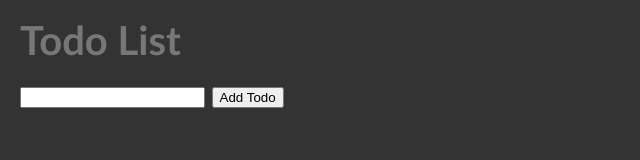
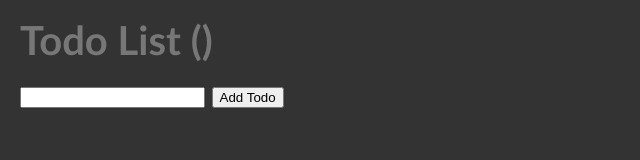
Before and after one commit to edwardtanguay/simple-todo-list, a React (Create React App) app: page / in a window 1280 px wide. Shown: the top 160 px of the page, without its empty margins (0-640 px from the left). Built offline with nearby package versions, Linux system fonts and the light colour scheme.

Commit message:
create todo state variable

```diff
--- a/src/App.js
+++ b/src/App.js
@@ -1,11 +1,15 @@
+import { useState } from 'react';
 import './App.scss';
 
 function App() {
+	const [todo, setTodo] = useState('');
+	// second state variable...
+
 	return (
 		<div className="App">
-		  <h1>Todo List</h1>
+			<h1>Todo List ({todo})</h1>
 			<div className="todoListArea">
-			<input type="text" /> <button>Add Todo</button>
+				<input type="text" onChange={(e) => setTodo(e.target.value)} value={todo} /> <button>Add Todo</button>
 			</div>
 		</div>
 	);
```
Lines whose indentation alone changed are shown as unchanged.
